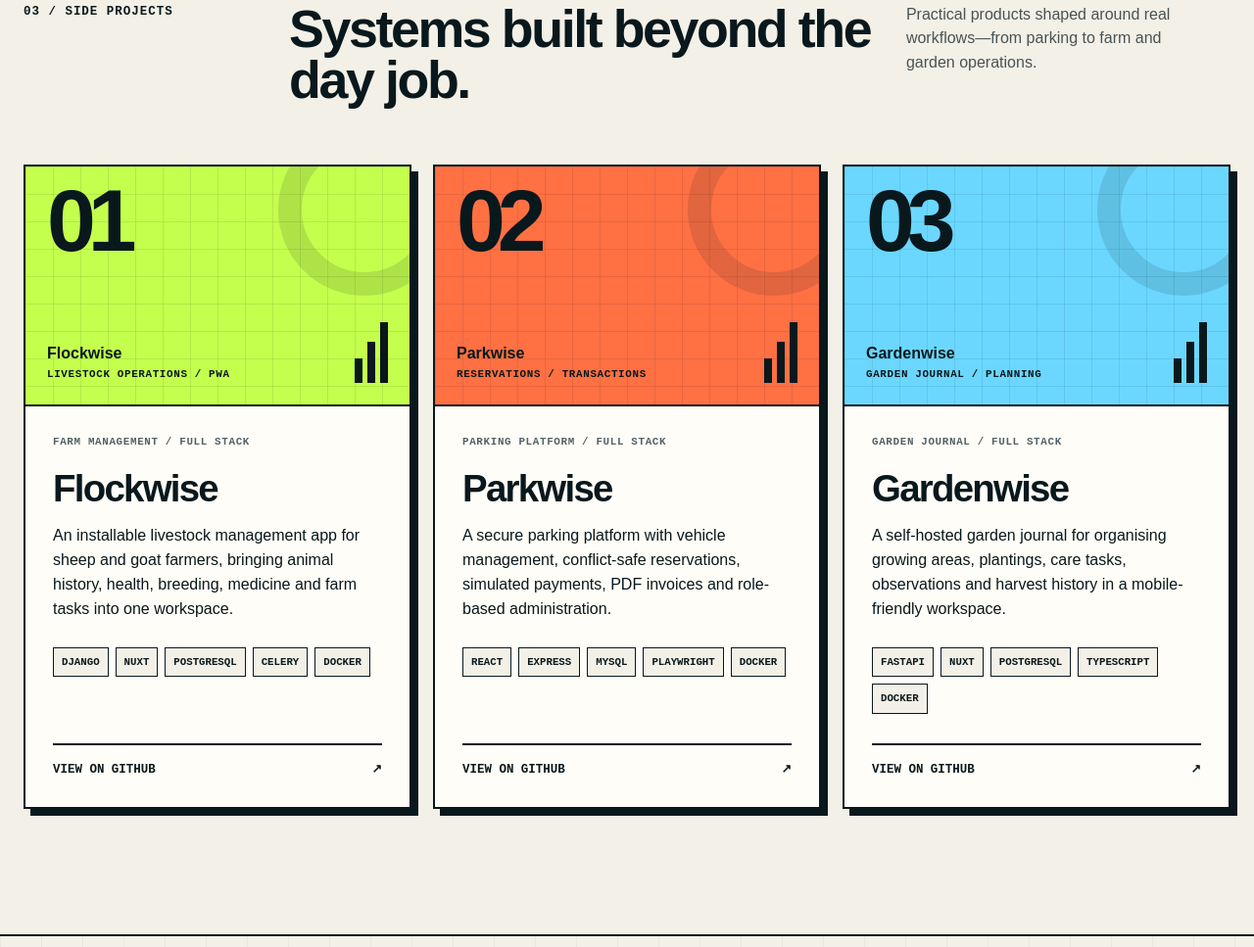
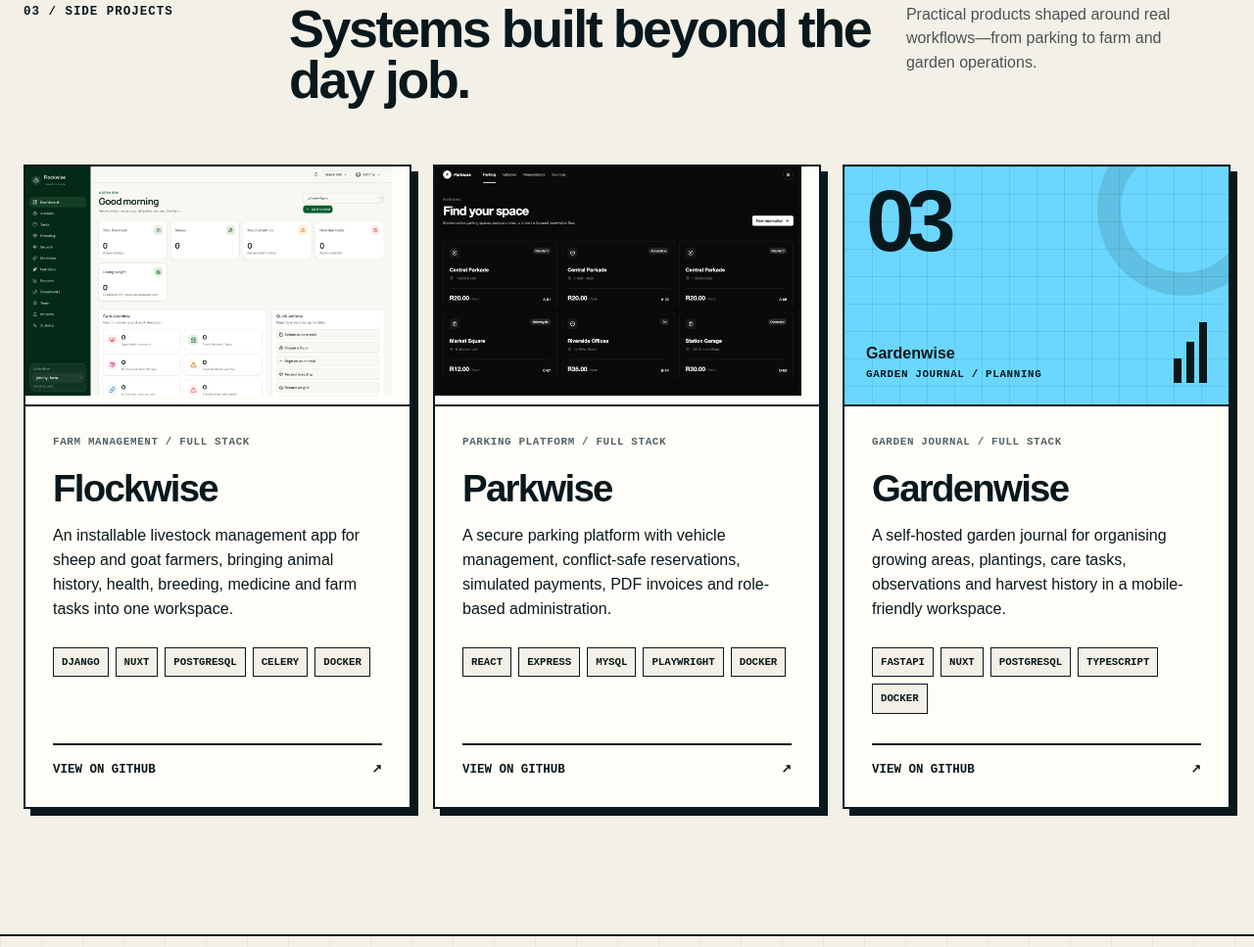
Before and after one commit to Singatha/portfolio, a plain HTML site: page index.html in a window 1280 px wide. Shown: the part 2069-3036 px from the top of the page at 98% size. Drawn offline with Linux system fonts and the light colour scheme.

Commit message:
feat: add Flockwise and Parkwise project screenshots

```diff
--- a/index.html
+++ b/index.html
@@ -142,13 +142,12 @@
 
         <div class="project-grid">
           <article class="project-card project-card-flockwise reveal">
-            <div class="project-preview" aria-hidden="true">
-              <span class="project-preview-number">01</span>
-              <div class="project-preview-copy">
-                <strong>Flockwise</strong>
-                <span>Livestock operations / PWA</span>
-              </div>
-              <div class="project-preview-signal"><i></i><i></i><i></i></div>
+            <div class="project-preview project-preview-image">
+              <img
+                src="./assets/projects/flockwise-dashboard.png"
+                alt="Flockwise dashboard with livestock health, care and farm task summaries"
+                loading="lazy"
+              />
             </div>
             <div class="project-card-body">
               <p class="project-type">Farm management / Full stack</p>
@@ -171,13 +170,12 @@
           </article>
 
           <article class="project-card project-card-parkwise reveal">
-            <div class="project-preview" aria-hidden="true">
-              <span class="project-preview-number">02</span>
-              <div class="project-preview-copy">
-                <strong>Parkwise</strong>
-                <span>Reservations / Transactions</span>
-              </div>
-              <div class="project-preview-signal"><i></i><i></i><i></i></div>
+            <div class="project-preview project-preview-image">
+              <img
+                src="./assets/projects/parkwise-parking.png"
+                alt="Parkwise parking inventory with space types, locations and hourly prices"
+                loading="lazy"
+              />
             </div>
             <div class="project-card-body">
               <p class="project-type">Parking platform / Full stack</p>
--- a/styles.css
+++ b/styles.css
@@ -484,6 +484,22 @@ h1 span:last-of-type::after {
   border-radius: 50%;
   content: "";
   opacity: 0.12;
+}
+
+.project-preview-image {
+  padding: 0;
+  background: var(--white);
+}
+
+.project-preview-image::after {
+  display: none;
+}
+
+.project-preview-image img {
+  width: 100%;
+  height: 100%;
+  object-fit: cover;
+  object-position: left top;
 }
 
 .project-preview-number {
```
Also changed, not shown: assets/projects/flockwise-dashboard.png (added), assets/projects/parkwise-parking.png (added).
